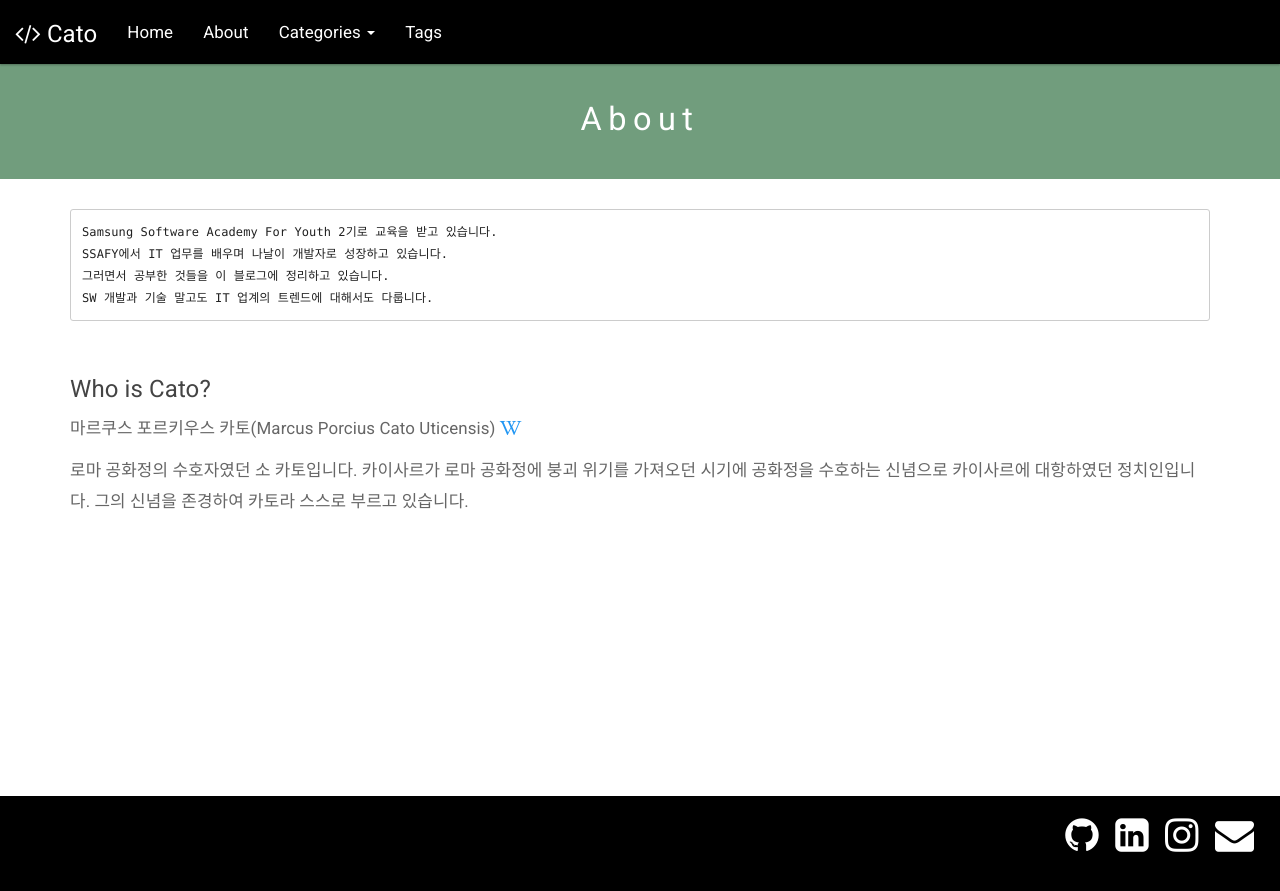
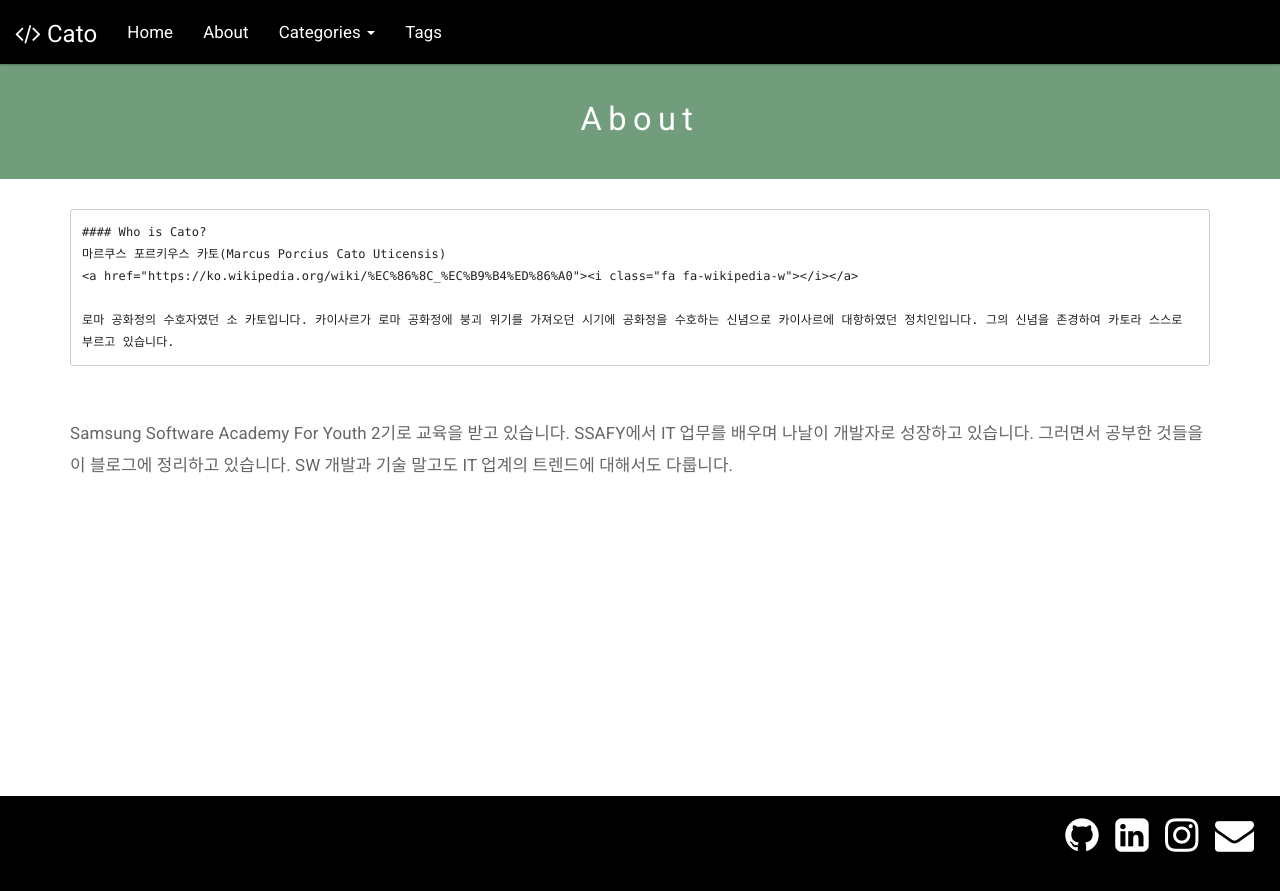
Before and after one commit to porciuscato/porciuscato.github.io, a Jekyll site: the page built from about.md, in a window 1280 px wide. Shown: the top 891 px of the page. Built offline with Jekyll 4.4.1, drawn with Linux system fonts in a browser that asks for light colours; Markdown is read by kramdown in place of the engine named in the settings; comment, search, counter and statistics services are not loaded.

````diff
--- a/about.md
+++ b/about.md
@@ -2,15 +2,16 @@
 title: About
 ---
 ```
-Samsung Software Academy For Youth 2기로 교육을 받고 있습니다.
-SSAFY에서 IT 업무를 배우며 나날이 개발자로 성장하고 있습니다.
-그러면서 공부한 것들을 이 블로그에 정리하고 있습니다.
-SW 개발과 기술 말고도 IT 업계의 트렌드에 대해서도 다룹니다.
-```
-<br>
-
 #### Who is Cato?
 마르쿠스 포르키우스 카토(Marcus Porcius Cato Uticensis)
 <a href="https://ko.wikipedia.org/wiki/%EC%86%8C_%EC%B9%B4%ED%86%A0"><i class="fa fa-wikipedia-w"></i></a>
 
 로마 공화정의 수호자였던 소 카토입니다. 카이사르가 로마 공화정에 붕괴 위기를 가져오던 시기에 공화정을 수호하는 신념으로 카이사르에 대항하였던 정치인입니다. 그의 신념을 존경하여 카토라 스스로 부르고 있습니다.
+```
+<br>
+
+
+Samsung Software Academy For Youth 2기로 교육을 받고 있습니다.
+SSAFY에서 IT 업무를 배우며 나날이 개발자로 성장하고 있습니다.
+그러면서 공부한 것들을 이 블로그에 정리하고 있습니다.
+SW 개발과 기술 말고도 IT 업계의 트렌드에 대해서도 다룹니다.
````
Also changed, not shown: README.md.
